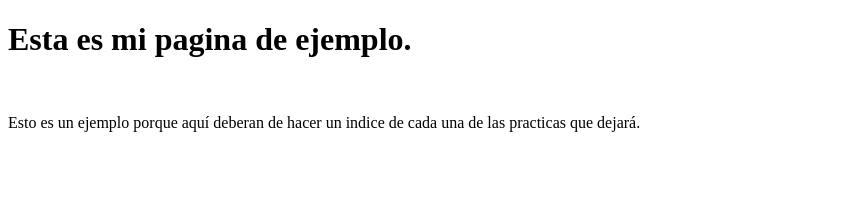
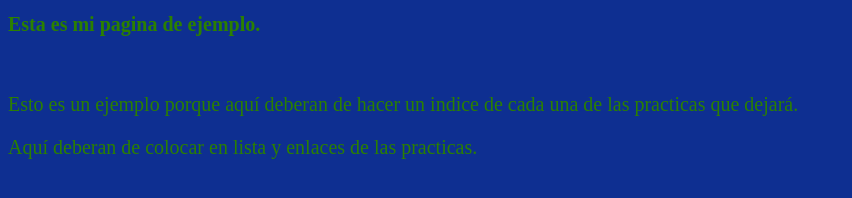
Before and after one commit to DavidSaAlc/8SIS1ASalcedoAlcantaraDavid, a plain HTML site: page index.html in a window 1280 px wide. Shown: the whole page, without its empty margins (0-852 px from the left). Drawn offline with Linux system fonts and the light colour scheme.

Commit message:
Agrego css

```diff
--- /dev/null
+++ b/css/style.css
@@ -0,0 +1,7 @@
+*{
+    background-color: rgb(14, 47, 145);
+    color: rgb(43, 128, 0);
+    font-size: 20px;
+    align-items: center;
+    justify-content: center;
+}
--- a/index.html
+++ b/index.html
@@ -5,12 +5,14 @@
     <meta http-equiv="X-UA-Compatible" content="IE=edge">
     <meta name="viewport" content="width=device-width, initial-scale=1.0">
     <title>Ejemplo de mi primera pagina web.</title>
+    <link rel="stylesheet" href="./css/style.css">
 </head>
 <body>
     <h1>Esta es mi pagina de ejemplo.</h1>
     <br>
     <div>
         <p> Esto es un ejemplo porque aquí deberan de hacer un indice de cada una de las practicas que dejará.</p>
+        <p>Aquí deberan de colocar en lista y enlaces de las practicas.</p>
     </div>
 </body>
 </html>
```
